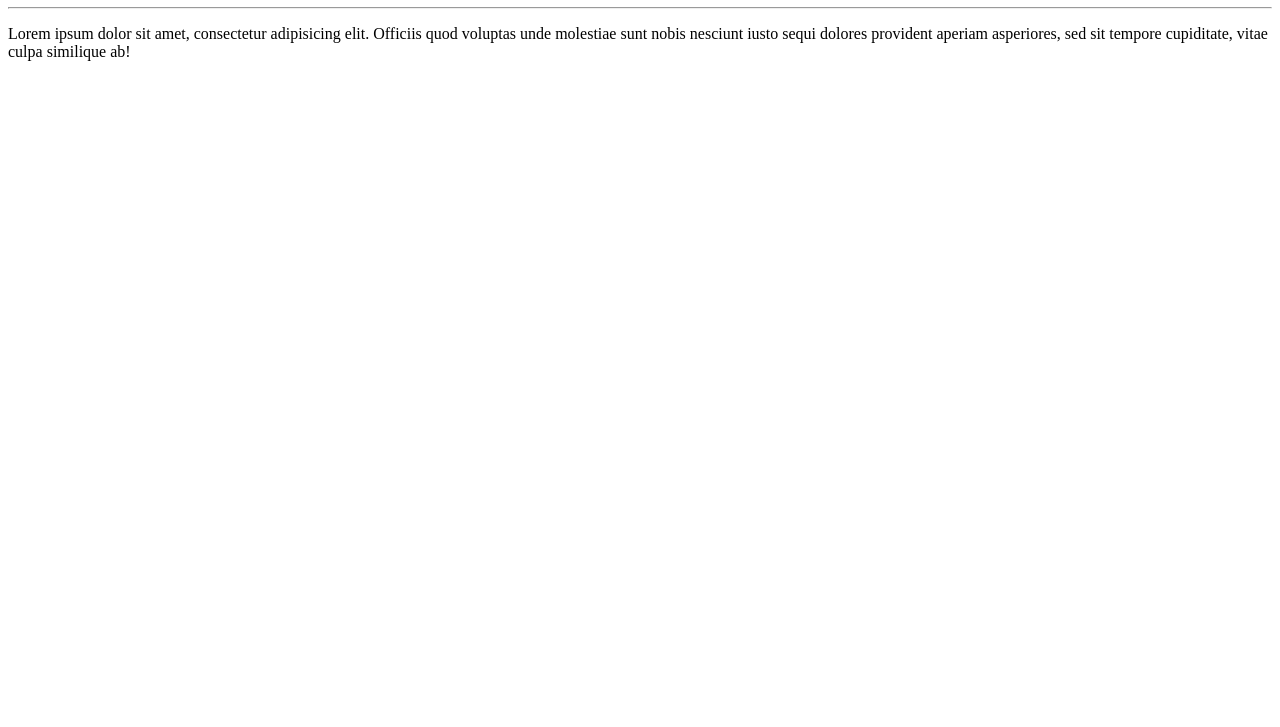
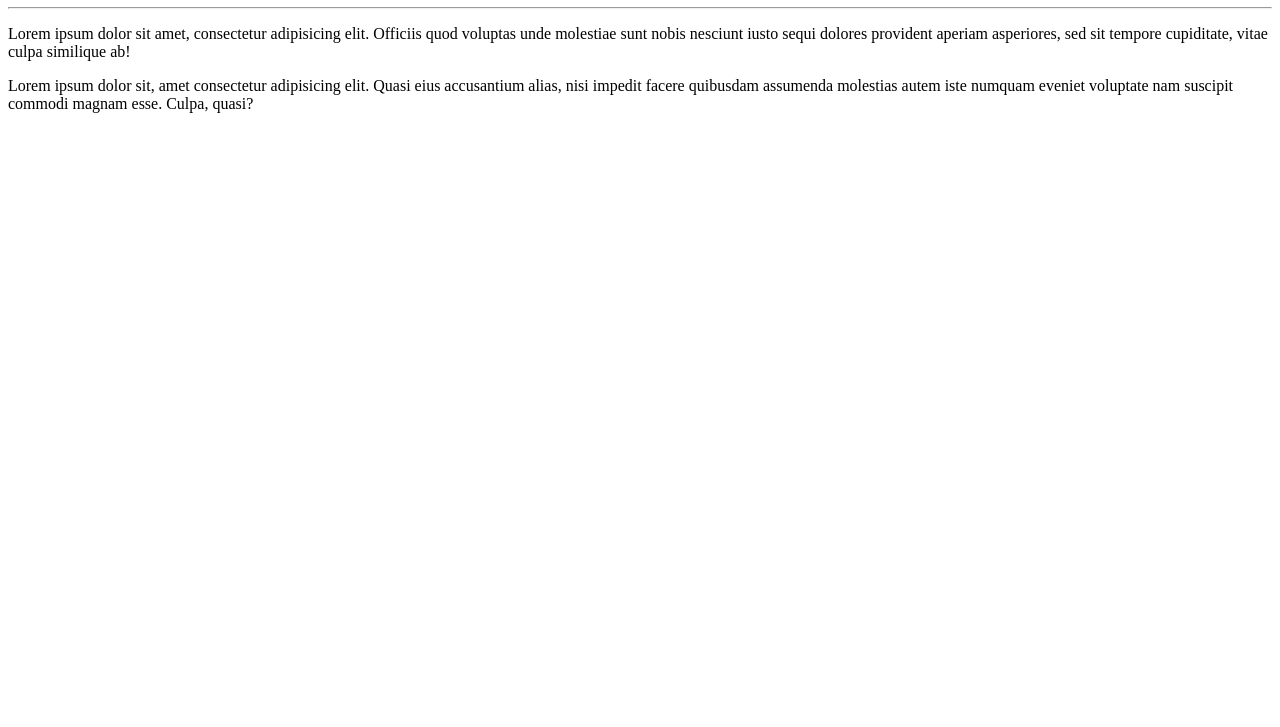
Before and after one commit to rafaelmonteirolp/Hello_World, a plain HTML site: page site_exemplo/index.html in a window 1280 px wide. Shown: the part 73-800 px from the top of the page. Drawn offline with Linux system fonts and the light colour scheme.

Commit message:
index atualizado

```diff
--- a/site_exemplo/index.html
+++ b/site_exemplo/index.html
@@ -10,5 +10,6 @@
    <h1>hello_world   </h1>
    <hr>
    <p>Lorem ipsum dolor sit amet, consectetur adipisicing elit. Officiis quod voluptas unde molestiae sunt nobis nesciunt iusto sequi dolores provident aperiam asperiores, sed sit tempore cupiditate, vitae culpa similique ab!</p>
+   <p>Lorem ipsum dolor sit, amet consectetur adipisicing elit. Quasi eius accusantium alias, nisi impedit facere quibusdam assumenda molestias autem iste numquam eveniet voluptate nam suscipit commodi magnam esse. Culpa, quasi?</p>
 </body>
 </html>
```
